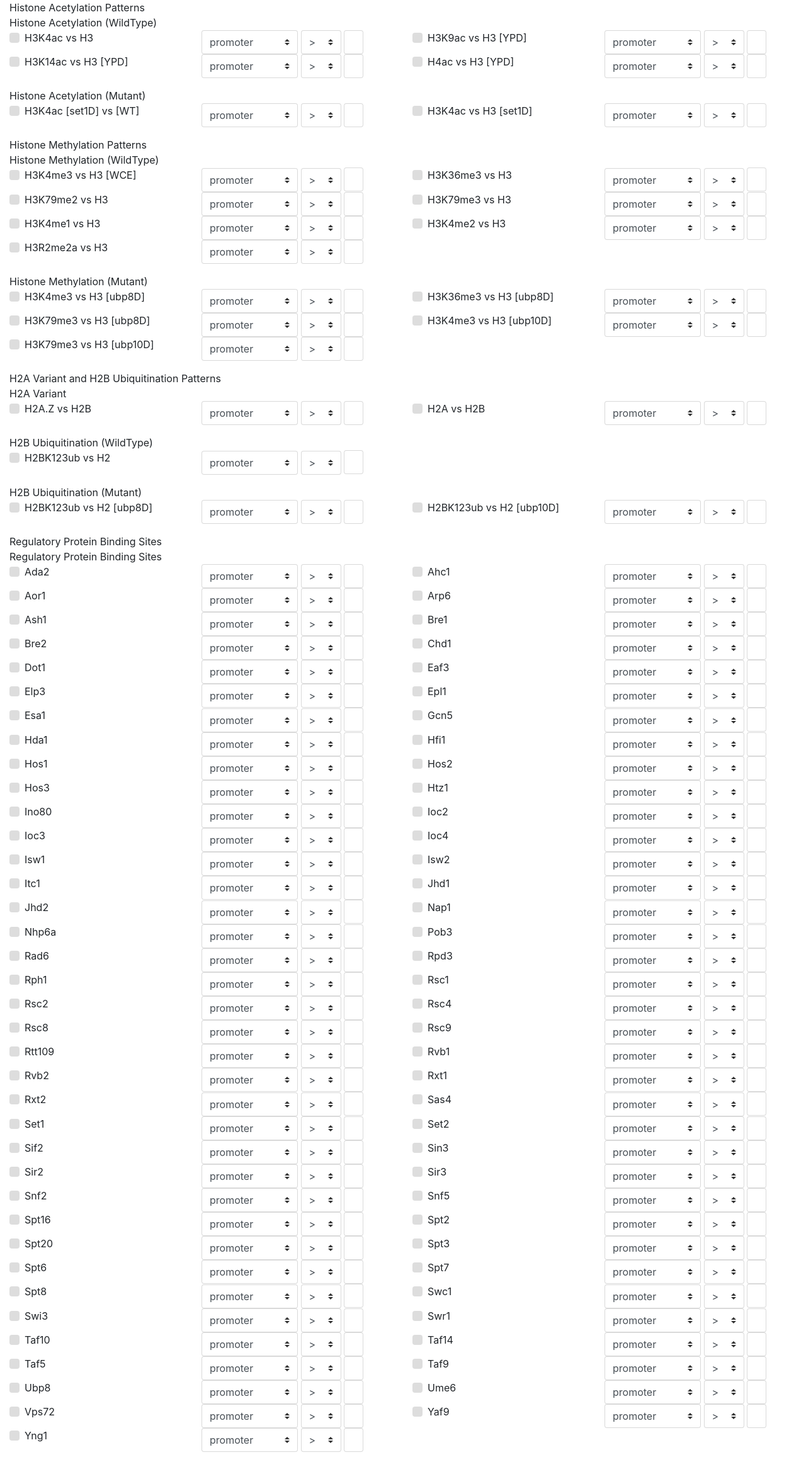
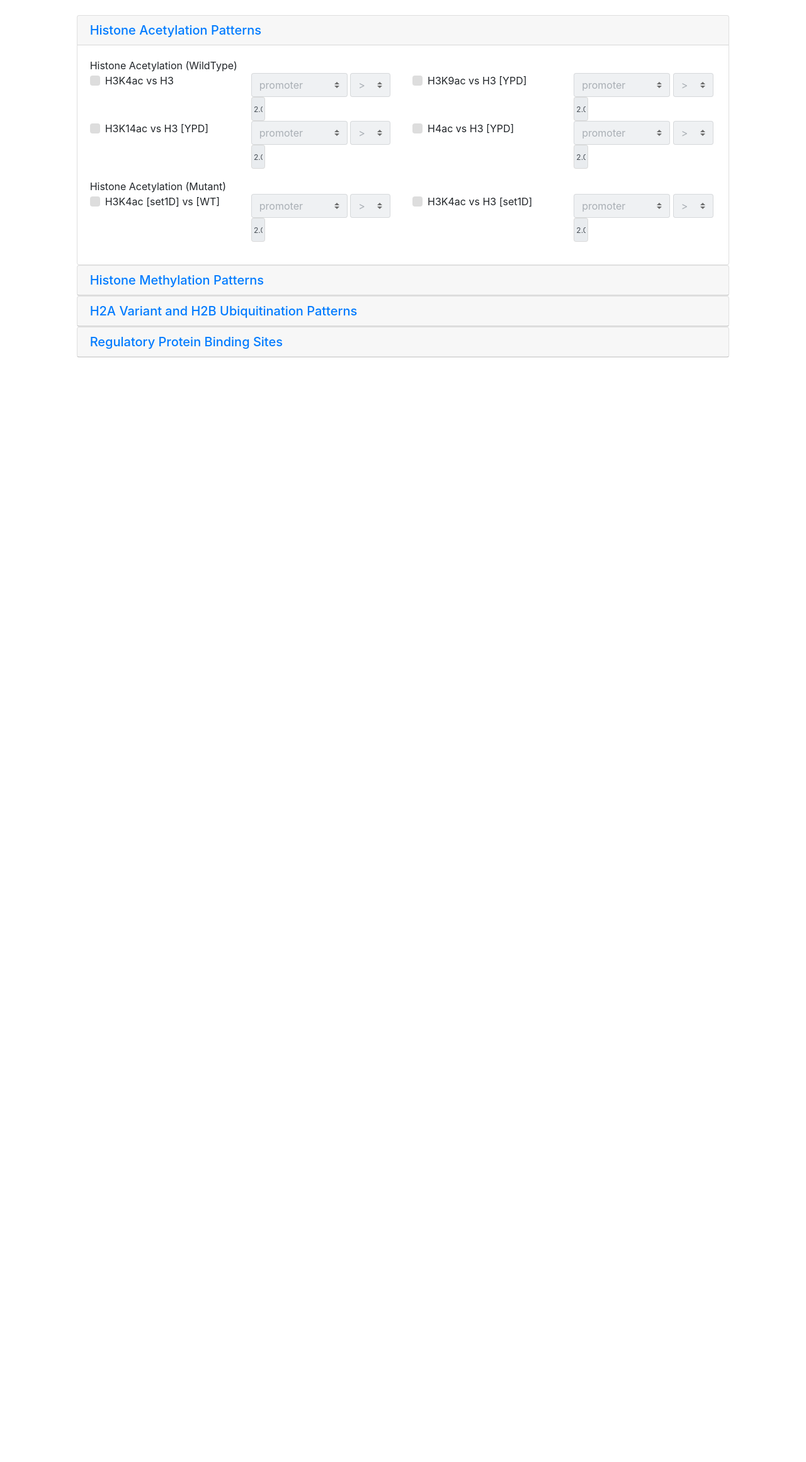
Before and after one commit to tuhaoping/YNA_filter, a Django app: page /home/ in a window 1280 px wide. Shown: the part 56-2378 px from the top of the page at 63% size. After the commit the page ends 624 px from the top, so only its background shows below. Run offline with Django 3.2, Linux system fonts and the light colour scheme; some libraries are stand-ins or nearby versions.

Commit message:
add Accordion
add Accordion

```diff
--- a/templates/home.html
+++ b/templates/home.html
@@ -3,6 +3,7 @@
 <head>
 	<meta charset="UTF-8">
 	<title>YNA</title>
+	<!-- {% load static %} -->
 
 	<link rel="stylesheet" href="https://maxcdn.bootstrapcdn.com/bootstrap/4.0.0-beta/css/bootstrap.min.css" integrity="sha384-/Y6pD6FV/Vv2HJnA6t+vslU6fwYXjCFtcEpHbNJ0lyAFsXTsjBbfaDjzALeQsN6M" crossorigin="anonymous">
 
@@ -37,13 +38,23 @@
 		</div> -->
 	</nav>
 
+	<br>
 	<div class="container-fluid" id='main-table'>
-		<form>
-		<div class="">
+		<div class="row">
+			<div class="col-1"></div>
+			<div class="col-10" role="tablist" id="feature_accordion">
+				<!-- <form> -->
 						{% for Patterns, patterns_data in item.items %}
-					<div class="row">
-						<div class="col-12">{{ Patterns }}</div>
+  						<div class="card">
+  							<div class="card-header" role="tab" id="heading{{forloop.counter}}">
+						      <h5 class="mb-0">
+						        <a class="collapsed" data-toggle="collapse" href="#collapse{{forloop.counter}}" aria-expanded="false" aria-controls="collapse{{forloop.counter}}">
+						          {{ Patterns }}
+						        </a>
+						      </h5>
 						    </div>
+						    <div id="collapse{{forloop.counter}}" class="collapse" role="tabpanel" aria-labelledby="heading{{forloop.counter}}" data-parent="#feature_accordion">
+						      <div class="card-body">
 						      	{% for feature_class, feature_list in patterns_data.items %}
 											<div class="row">
 												<div class="col-12">{{ feature_class }}</div>
@@ -51,37 +62,55 @@
 											<div class="row form-group">
 											{% for feature in feature_list %}
 												<div class="col-6">
+													<div class="row">
+														<div class="col-md-12 col-xl-6">
 															<label class="custom-control custom-checkbox">
 															  <input type="checkbox" class="custom-control-input">
 															  <span class="custom-control-indicator"></span>
 															  <span class="custom-control-description">{{ feature }}</span>
 															</label>
-								<div class="float-right w-50">
-									<select class="custom-select d-inline">
+														</div>
+														<div class="col-md-12 col-xl-6">
+															<div class="">
+																<select class="custom-select d-inline" disabled>
 																	<option value="promoter">promoter</option>
 																	<option value="Coding Region">Coding Region</option>
 																</select>
-									<select class="custom-select d-inline">
+																<select class="custom-select d-inline" disabled>
 																	<option value=">">></option>
 																	<option value=">=">>=</option>
 																	<option value="<">&#60;</option>
 																	<option value="<=">&#60;=</option>
 																</select>
-									<input type="text" class="form-control d-inline" style="width:10%;">
+																<input type="text" class="form-control d-inline" style="width:10%;" value="2.0" disabled>
+															</div>
+														</div>
 													</div>
 												</div>
 											{% endfor %}
 											</div>
+										{% endfor %}
+
+						      </div>
+						    </div>
+							</div>
 
 						{% endfor %}
-
-				{% endfor %}
+				<!-- </form> -->
 			</div>
-		</form>
+			<div class="col-1"></div>
+		</div>
 	</div>
 
 	<script src="https://code.jquery.com/jquery-3.2.1.slim.min.js" integrity="sha384-KJ3o2DKtIkvYIK3UENzmM7KCkRr/rE9/Qpg6aAZGJwFDMVNA/GpGFF93hXpG5KkN" crossorigin="anonymous"></script>
 	<script src="https://cdnjs.cloudflare.com/ajax/libs/popper.js/1.11.0/umd/popper.min.js" integrity="sha384-b/U6ypiBEHpOf/4+1nzFpr53nxSS+GLCkfwBdFNTxtclqqenISfwAzpKaMNFNmj4" crossorigin="anonymous"></script>
 	<script src="https://maxcdn.bootstrapcdn.com/bootstrap/4.0.0-beta/js/bootstrap.min.js" integrity="sha384-h0AbiXch4ZDo7tp9hKZ4TsHbi047NrKGLO3SEJAg45jXxnGIfYzk4Si90RDIqNm1" crossorigin="anonymous"></script>
+	<script>
+		$(document).ready(function(){
+			// $("#collapse1").show(500);
+			$("#heading1 a").trigger('click');
+
+		});
+	</script>
 </body>
 </html>
```
Lines whose indentation alone changed are shown as unchanged.
